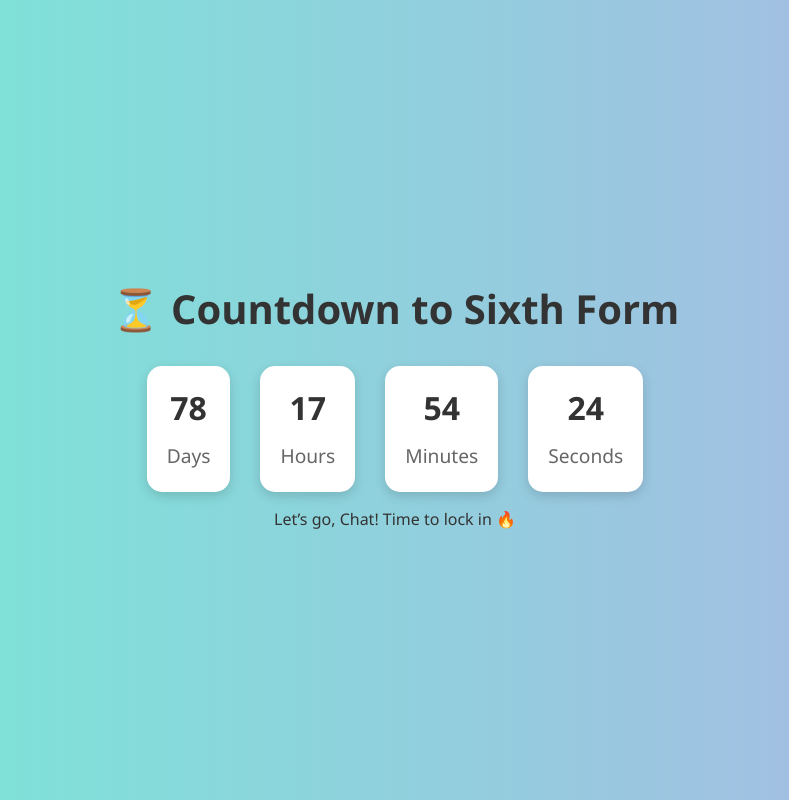
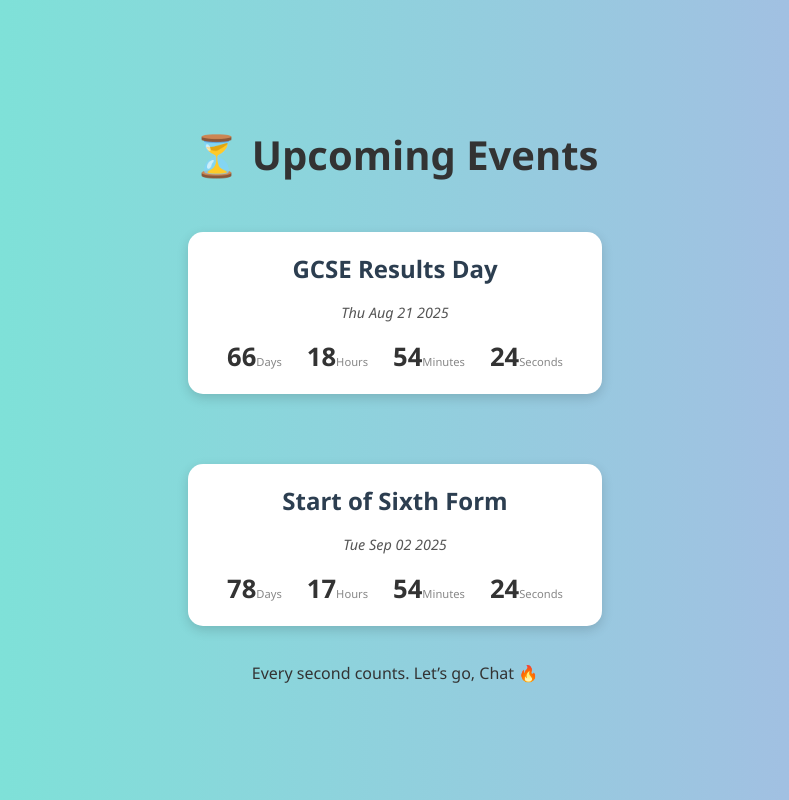
Before and after one commit to Aren3141/Countdown-Until-Sixth-Form, a plain HTML site: page index.html in a window 1280 px wide. Shown: the whole page, without its empty margins (245-1034 px from the left). Drawn offline with Linux system fonts and the light colour scheme.

Commit message:
Commit involving two countdowns, revert to previous

```diff
--- a/index.html
+++ b/index.html
@@ -1,20 +1,16 @@
 <!DOCTYPE html>
 <html lang="en">
 <head>
-  <meta charset="UTF-8">
-  <title>Countdown to Sixth Form</title>
-  <link rel="stylesheet" href="style.css">
+  <meta charset="UTF-8" />
+  <meta name="viewport" content="width=device-width, initial-scale=1.0"/>
+  <title>Countdown to Big Events</title>
+  <link rel="stylesheet" href="style.css" />
 </head>
 <body>
   <div class="container">
-    <h1>⏳ Countdown to Sixth Form</h1>
-    <div id="countdown">
-      <div><span id="days">00</span><small>Days</small></div>
-      <div><span id="hours">00</span><small>Hours</small></div>
-      <div><span id="minutes">00</span><small>Minutes</small></div>
-      <div><span id="seconds">00</span><small>Seconds</small></div>
-    </div>
-    <p>Let’s go, Chat! Time to lock in 🔥</p>
+    <h1>⏳ Upcoming Events</h1>
+    <div id="countdown"></div>
+    <p>Every second counts. Let’s go, Chat 🔥</p>
   </div>
 
   <script src="script.js"></script>
--- a/script.js
+++ b/script.js
@@ -1,23 +1,49 @@
-function updateCountdown() {
-    const startDate = new Date("September 2, 2025 08:00:00");
+const events = [
+  {
+    name: "GCSE Results Day",
+    date: new Date("August 21, 2025 09:00:00")
+  },
+  {
+    name: "Start of Sixth Form",
+    date: new Date("September 2, 2025 08:00:00")
+  }
+];
+
+function updateCountdowns() {
+  const countdownContainer = document.getElementById("countdown");
+  countdownContainer.innerHTML = ""; // Clear previous content
+
+  events.forEach(event => {
     const now = new Date();
-    const diff = startDate - now;
+    const diff = event.date - now;
+
+    let countdownText;
 
     if (diff <= 0) {
-      document.getElementById("countdown").innerHTML = "🎉 Sixth Form Has Started!";
-      return;
+      countdownText = `<p><strong>${event.name}</strong><br>🎉 This event has started!</p>`;
+    } else {
+      const days = Math.floor(diff / (1000 * 60 * 60 * 24));
+      const hours = Math.floor((diff / (1000 * 60 * 60)) % 24);
+      const minutes = Math.floor((diff / (1000 * 60)) % 60);
+      const seconds = Math.floor((diff / 1000) % 60);
+
+      countdownText = `
+        <div class="event-block">
+          <h2>${event.name}</h2>
+          <p><em>${event.date.toDateString()}</em></p>
+          <div class="timer">
+            <div><span>${String(days).padStart(2, '0')}</span><small>Days</small></div>
+            <div><span>${String(hours).padStart(2, '0')}</span><small>Hours</small></div>
+            <div><span>${String(minutes).padStart(2, '0')}</span><small>Minutes</small></div>
+            <div><span>${String(seconds).padStart(2, '0')}</span><small>Seconds</small></div>
+          </div>
+        </div>
+      `;
     }
 
-    const days = Math.floor(diff / (1000 * 60 * 60 * 24));
-    const hours = Math.floor((diff / (1000 * 60 * 60)) % 24);
-    const minutes = Math.floor((diff / (1000 * 60)) % 60);
-    const seconds = Math.floor((diff / 1000) % 60);
+    countdownContainer.innerHTML += countdownText;
+  });
+}
 
-    document.getElementById("days").textContent = String(days).padStart(2, '0');
-    document.getElementById("hours").textContent = String(hours).padStart(2, '0');
-    document.getElementById("minutes").textContent = String(minutes).padStart(2, '0');
-    document.getElementById("seconds").textContent = String(seconds).padStart(2, '0');
-  }
-
-  setInterval(updateCountdown, 1000);
-  updateCountdown();
+setInterval(updateCountdowns, 1000);
+updateCountdowns();
--- a/style.css
+++ b/style.css
@@ -4,13 +4,15 @@ body {
   display: flex;
   justify-content: center;
   align-items: center;
-    height: 100vh;
+  flex-direction: column;
+  min-height: 100vh;
   margin: 0;
   color: #333;
 }
 
 .container {
   text-align: center;
+  padding: 20px;
 }
 
 h1 {
@@ -20,24 +22,51 @@ body {
 
 #countdown {
   display: flex;
-    justify-content: center;
+  flex-direction: column;
+  align-items: center;
   gap: 30px;
-    font-size: 2em;
+  font-size: 1em;
+  width: 100%;
 }
 
-  #countdown div {
+.event-block {
+  margin: 20px;
+  padding: 20px;
   background-color: white;
-    padding: 20px;
   border-radius: 15px;
+  max-width: 500px;
+  width: 90%;
   box-shadow: 0 4px 12px rgba(0,0,0,0.15);
 }
 
-  #countdown span {
+.event-block h2 {
+  margin: 0;
+  font-size: 1.5em;
+  color: #2c3e50;
+}
+
+.event-block em {
+  font-size: 0.9em;
+  color: #555;
+}
+
+.timer {
+  display: flex;
+  justify-content: center;
+  gap: 25px;
+  margin-top: 15px;
+}
+
+.timer div {
+  text-align: center;
+}
+
+.timer span {
   font-weight: bold;
-    display: block;
+  font-size: 1.6em;
 }
 
 small {
-    font-size: 0.6em;
-    color: #666;
+  font-size: 0.7em;
+  color: #888;
 }
```
Lines whose indentation alone changed are shown as unchanged.
